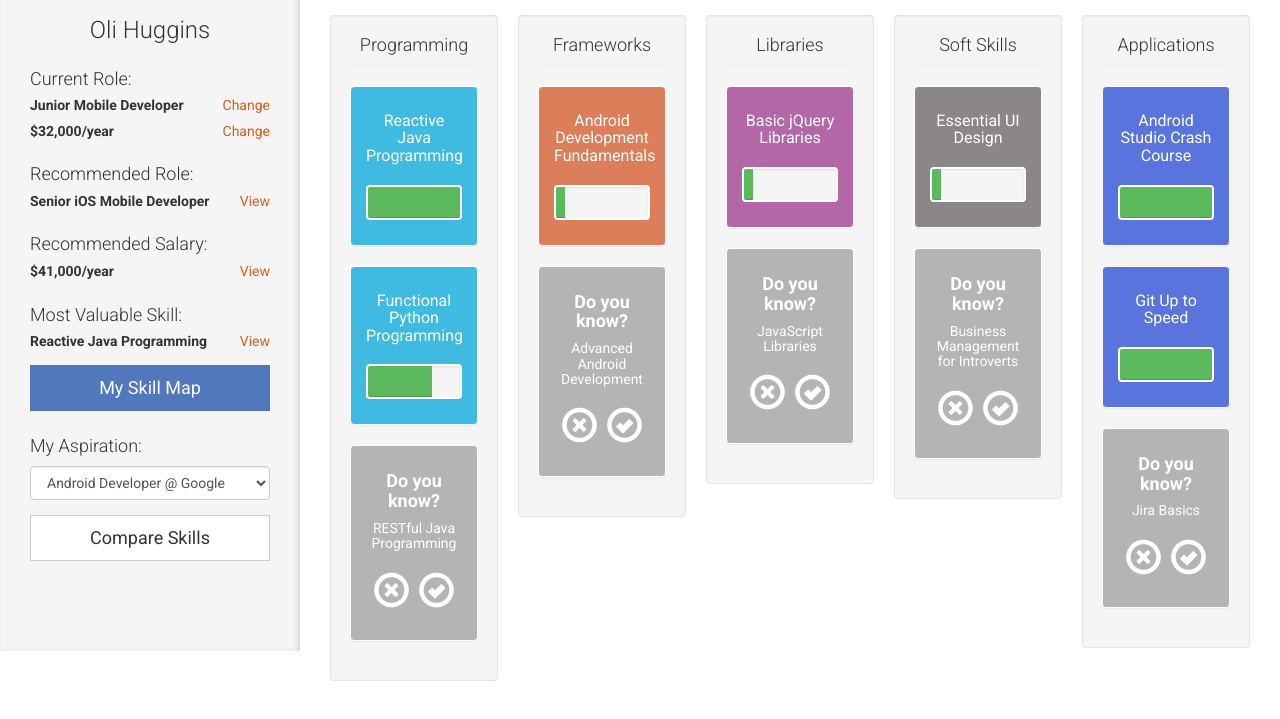
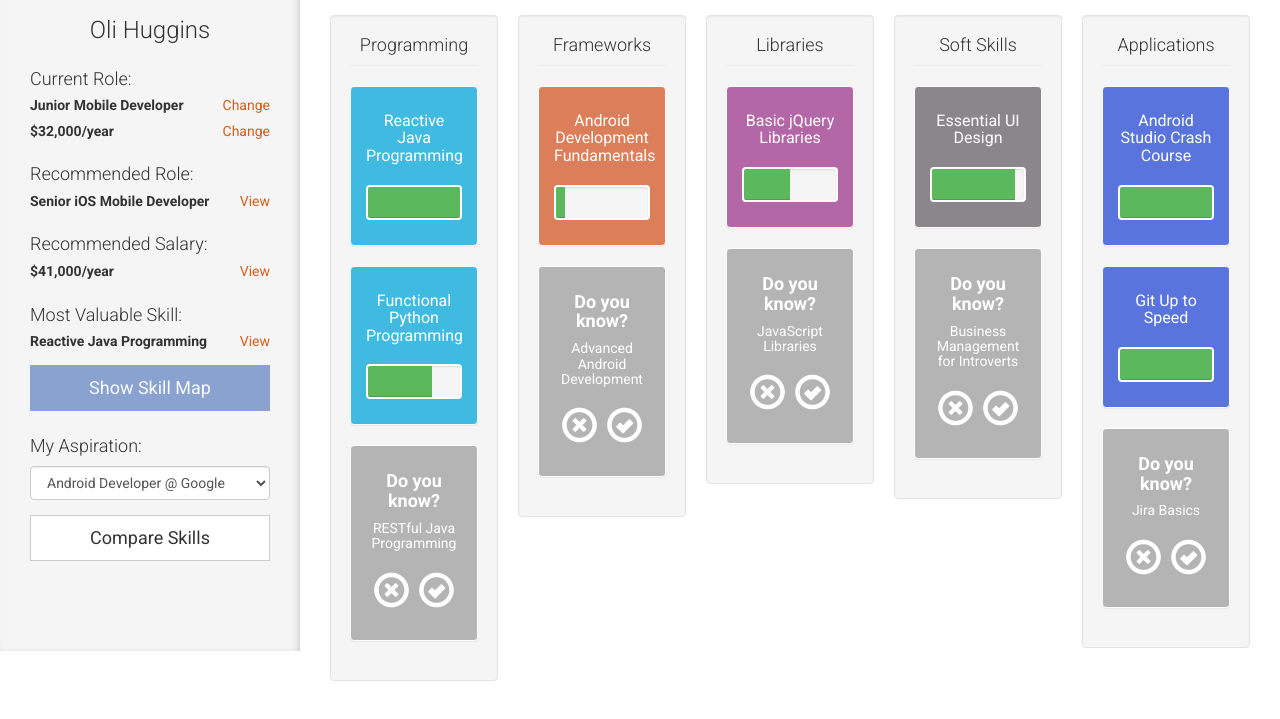
Before and after one commit to huggingtonbear/skill-map, a plain HTML site: page skills.html in a window 1280 px wide. Shown: the part 149-868 px from the top of the page. Drawn offline with Linux system fonts and the light colour scheme.

Commit message:
Added New Touches

```diff
--- a/skills.html
+++ b/skills.html
@@ -109,7 +109,7 @@
                     <h5><b>$41,000/year </b><a href="#" class="pull-right">View</a></h5>
                     <h4 class="mt25">Most Valuable Skill: </h4>
                     <h5><b>Reactive Java Programming</b><a href="#" class="pull-right">View</a></h5>
-                    <a href="skills.html" class="btn btn-primary btn-lg btn-block mt15"> My Skill Map</a>
+                    <a href="skills.html" class="btn btn-primary disabled btn-lg btn-block mt15"> Show Skill Map</a>
                     <h4 class="mt25">My Aspiration: </h4>
                     <select class="form-control">
                       <option>Android Developer @ Google</option>
@@ -208,7 +208,7 @@
                               <div class="panel-body">
                                 <h5 class="text-center">Basic jQuery Libraries</h5>
                                 <div class="progress mt20 mb10">
-                                    <div class="progress-bar progress-bar-success" role="progressbar" aria-valuenow="100" aria-valuemin="0" aria-valuemax="100" style="width:10%">
+                                    <div class="progress-bar progress-bar-success" role="progressbar" aria-valuenow="100" aria-valuemin="0" aria-valuemax="100" style="width:50%">
                                     </div>
                                 </div>
                               </div>
@@ -234,7 +234,7 @@
                               <div class="panel-body">
                                 <h5 class="text-center">Essential UI Design</h5>
                                 <div class="progress mt20 mb10">
-                                    <div class="progress-bar progress-bar-success" role="progressbar" aria-valuenow="100" aria-valuemin="0" aria-valuemax="100" style="width:10%">
+                                    <div class="progress-bar progress-bar-success" role="progressbar" aria-valuenow="100" aria-valuemin="0" aria-valuemax="100" style="width:90%">
                                     </div>
                                 </div>
                               </div>
```
Also changed, not shown: index.html (+2 -2 lines).
